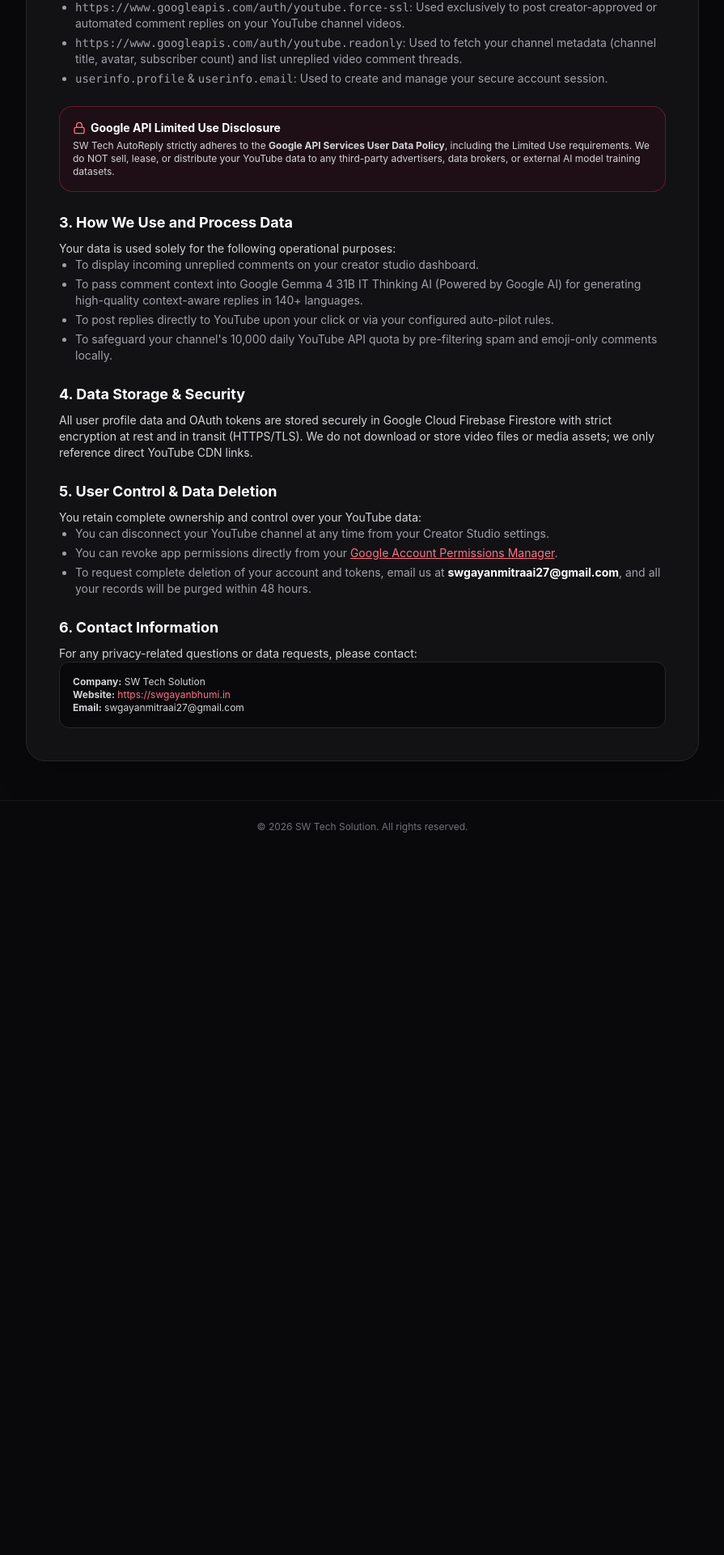
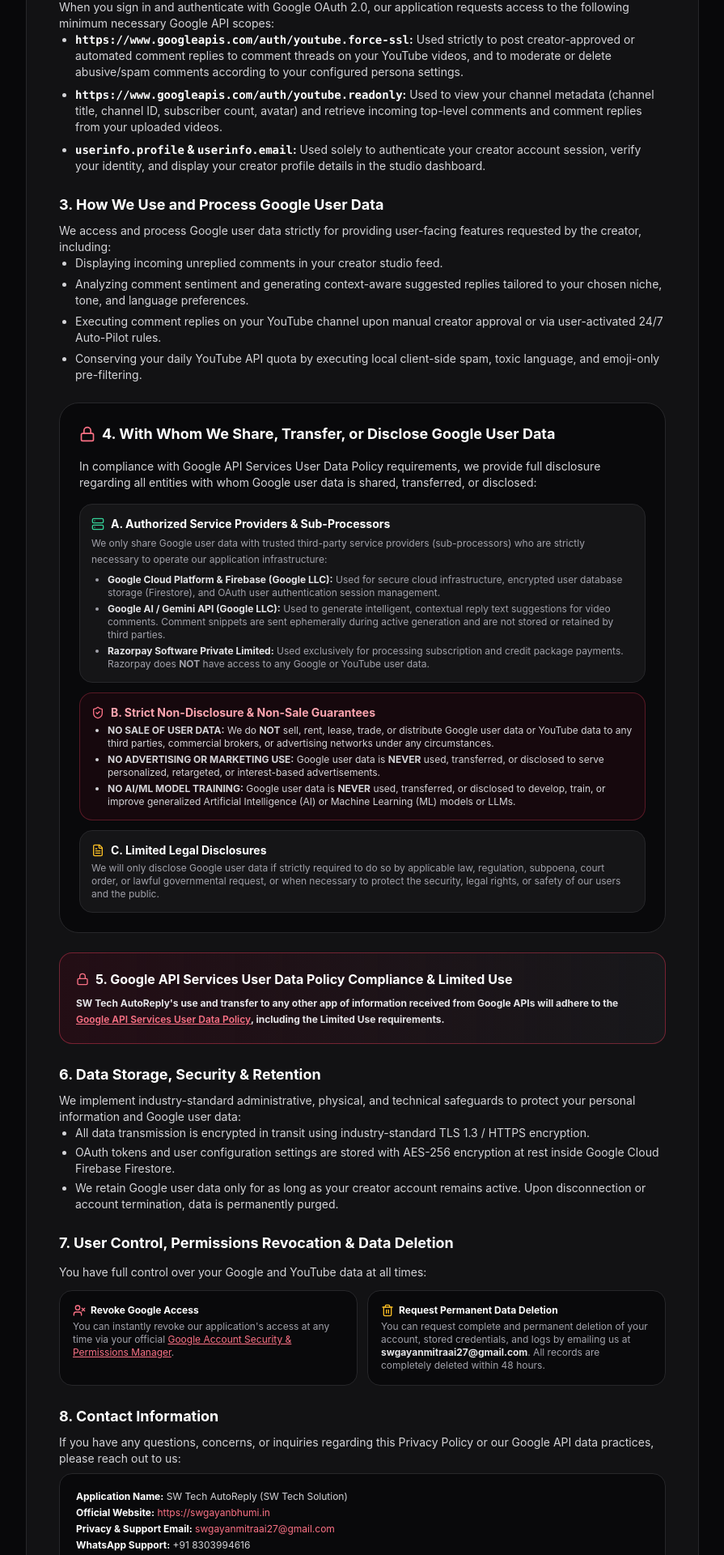
Before and after one commit to swgayanmitraai27-art/swtehyotube, a Next.js app: page /privacy in a window 1280 px wide. Shown: the part 520-2440 px from the top of the page at 81% size, without its empty margins (192-1087 px from the left). Before the commit the page ends 1573 px from the top, so only its background shows below. Built offline with nearby package versions, Linux system fonts and the light colour scheme; no server answers.

Commit message:
docs(privacy): add explicit Google user data sharing, transfer, and sub-processor disclosures for OAuth verification

```diff
--- a/src/app/privacy/page.tsx
+++ b/src/app/privacy/page.tsx
@@ -1,7 +1,7 @@
 import React from 'react';
 import Link from 'next/link';
 import Navbar from '@/components/Navbar';
-import { ShieldCheck, Lock, Eye, FileText, ArrowLeft, Youtube } from 'lucide-react';
+import { ShieldCheck, Lock, Eye, FileText, ArrowLeft, Youtube, Server, Database, Sparkles, UserX, Trash2, Mail } from 'lucide-react';
 
 export const metadata = {
   title: 'Privacy Policy | SW Tech AutoReply (SW Gyanbhumi)',
@@ -28,86 +28,183 @@ export default function PrivacyPolicyPage() {
             </div>
             <div>
               <h1 className="text-2xl sm:text-3xl font-black text-white">Privacy Policy</h1>
-              <p className="text-xs text-zinc-400 mt-0.5">Last Updated: September 11, 2026 • SW Tech Solution (swgayanbhumi.in)</p>
+              <p className="text-xs text-zinc-400 mt-0.5">Last Updated: September 16, 2026 • SW Tech Solution (swgayanbhumi.in)</p>
             </div>
           </div>
 
           <div className="prose prose-invert max-w-none text-xs sm:text-sm text-zinc-300 space-y-6 leading-relaxed">
+            {/* 1. Introduction */}
             <section>
               <h2 className="text-lg font-bold text-white mb-2 flex items-center gap-2">
-                1. Introduction & Overview
+                1. Introduction &amp; Overview
               </h2>
               <p>
-                Welcome to <strong>SW Tech AutoReply</strong> ("we," "our," or "service"), operated by <strong>SW Tech Solution</strong> at <Link href="https://swgayanbhumi.in" className="text-rose-400 underline">swgayanbhumi.in</Link>.
-                We provide an AI-powered YouTube comment management, sentiment analysis, and auto-reply automation platform for content creators.
+                Welcome to <strong>SW Tech AutoReply</strong> (&quot;we,&quot; &quot;our,&quot; &quot;us,&quot; or &quot;Application&quot;), operated by <strong>SW Tech Solution</strong> at <Link href="https://swgayanbhumi.in" className="text-rose-400 underline">swgayanbhumi.in</Link>.
+                SW Tech AutoReply is an AI-powered YouTube comment management, sentiment analysis, and creator community engagement platform designed to help YouTube creators respond intelligently to their video comments.
               </p>
               <p>
-                This Privacy Policy describes how we collect, use, store, and protect your information when you connect your Google and YouTube account with our application.
+                We are committed to protecting your privacy and handling Google and YouTube user data with the highest standards of security, transparency, and compliance. This Privacy Policy details the types of data we collect, how it is used, how it is stored, and <strong>with whom Google user data is shared, transferred, or disclosed</strong>.
               </p>
             </section>
 
+            {/* 2. Google & YouTube User Data We Access */}
             <section>
               <h2 className="text-lg font-bold text-white mb-2 flex items-center gap-2">
-                2. Google & YouTube User Data We Access
+                2. Google &amp; YouTube User Data We Access
               </h2>
               <p>
-                When you authenticate via Google OAuth 2.0, we request explicit permission for the following Google API scopes:
+                When you sign in and authenticate with Google OAuth 2.0, our application requests access to the following minimum necessary Google API scopes:
               </p>
-              <ul className="list-disc pl-5 space-y-1 text-zinc-400">
-                <li><code>https://www.googleapis.com/auth/youtube.force-ssl</code>: Used exclusively to post creator-approved or automated comment replies on your YouTube channel videos.</li>
-                <li><code>https://www.googleapis.com/auth/youtube.readonly</code>: Used to fetch your channel metadata (channel title, avatar, subscriber count) and list unreplied video comment threads.</li>
-                <li><code>userinfo.profile</code> & <code>userinfo.email</code>: Used to create and manage your secure account session.</li>
+              <ul className="list-disc pl-5 space-y-2 text-zinc-300">
+                <li>
+                  <strong className="text-white"><code>https://www.googleapis.com/auth/youtube.force-ssl</code>:</strong> Used strictly to post creator-approved or automated comment replies to comment threads on your YouTube videos, and to moderate or delete abusive/spam comments according to your configured persona settings.
+                </li>
+                <li>
+                  <strong className="text-white"><code>https://www.googleapis.com/auth/youtube.readonly</code>:</strong> Used to view your channel metadata (channel title, channel ID, subscriber count, avatar) and retrieve incoming top-level comments and comment replies from your uploaded videos.
+                </li>
+                <li>
+                  <strong className="text-white"><code>userinfo.profile</code> &amp; <code>userinfo.email</code>:</strong> Used solely to authenticate your creator account session, verify your identity, and display your creator profile details in the studio dashboard.
+                </li>
               </ul>
             </section>
 
-            <section className="p-4 rounded-2xl bg-rose-950/20 border border-rose-500/30 text-rose-200">
-              <h3 className="text-sm font-bold text-white mb-1 flex items-center gap-1.5">
-                <Lock className="w-4 h-4 text-rose-400" /> Google API Limited Use Disclosure
-              </h3>
-              <p className="text-xs text-zinc-300">
-                SW Tech AutoReply strictly adheres to the <strong>Google API Services User Data Policy</strong>, including the Limited Use requirements.
-                We do NOT sell, lease, or distribute your YouTube data to any third-party advertisers, data brokers, or external AI model training datasets.
+            {/* 3. How We Use and Process Google User Data */}
+            <section>
+              <h2 className="text-lg font-bold text-white mb-2">3. How We Use and Process Google User Data</h2>
+              <p>We access and process Google user data strictly for providing user-facing features requested by the creator, including:</p>
+              <ul className="list-disc pl-5 space-y-1.5 text-zinc-300">
+                <li>Displaying incoming unreplied comments in your creator studio feed.</li>
+                <li>Analyzing comment sentiment and generating context-aware suggested replies tailored to your chosen niche, tone, and language preferences.</li>
+                <li>Executing comment replies on your YouTube channel upon manual creator approval or via user-activated 24/7 Auto-Pilot rules.</li>
+                <li>Conserving your daily YouTube API quota by executing local client-side spam, toxic language, and emoji-only pre-filtering.</li>
+              </ul>
+            </section>
+
+            {/* 4. DATA SHARING DISCLOSURE (CRITICAL FOR GOOGLE VERIFICATION) */}
+            <section className="p-6 rounded-3xl bg-zinc-950 border border-zinc-800 space-y-4">
+              <h2 className="text-lg font-bold text-white flex items-center gap-2 text-rose-400">
+                <Lock className="w-5 h-5 text-rose-400 shrink-0" />
+                4. With Whom We Share, Transfer, or Disclose Google User Data
+              </h2>
+              <p className="text-zinc-300">
+                In compliance with Google API Services User Data Policy requirements, we provide full disclosure regarding all entities with whom Google user data is shared, transferred, or disclosed:
+              </p>
+
+              <div className="space-y-3">
+                <div className="p-3.5 rounded-2xl bg-zinc-900/80 border border-zinc-800">
+                  <h3 className="text-sm font-bold text-white flex items-center gap-2 mb-1">
+                    <Server className="w-4 h-4 text-emerald-400" />
+                    A. Authorized Service Providers &amp; Sub-Processors
+                  </h3>
+                  <p className="text-xs text-zinc-400 leading-relaxed">
+                    We only share Google user data with trusted third-party service providers (sub-processors) who are strictly necessary to operate our application infrastructure:
+                  </p>
+                  <ul className="list-disc pl-5 mt-2 space-y-1 text-xs text-zinc-400">
+                    <li>
+                      <strong className="text-zinc-200">Google Cloud Platform &amp; Firebase (Google LLC):</strong> Used for secure cloud infrastructure, encrypted user database storage (Firestore), and OAuth user authentication session management.
+                    </li>
+                    <li>
+                      <strong className="text-zinc-200">Google AI / Gemini API (Google LLC):</strong> Used to generate intelligent, contextual reply text suggestions for video comments. Comment snippets are sent ephemerally during active generation and are not stored or retained by third parties.
+                    </li>
+                    <li>
+                      <strong className="text-zinc-200">Razorpay Software Private Limited:</strong> Used exclusively for processing subscription and credit package payments. Razorpay does <strong>NOT</strong> have access to any Google or YouTube user data.
+                    </li>
+                  </ul>
+                </div>
+
+                <div className="p-3.5 rounded-2xl bg-rose-950/20 border border-rose-500/30">
+                  <h3 className="text-sm font-bold text-rose-300 flex items-center gap-2 mb-1">
+                    <ShieldCheck className="w-4 h-4 text-rose-400" />
+                    B. Strict Non-Disclosure &amp; Non-Sale Guarantees
+                  </h3>
+                  <ul className="list-disc pl-5 space-y-1 text-xs text-zinc-300">
+                    <li>
+                      <strong>NO SALE OF USER DATA:</strong> We do <strong>NOT</strong> sell, rent, lease, trade, or distribute Google user data or YouTube data to any third parties, commercial brokers, or advertising networks under any circumstances.
+                    </li>
+                    <li>
+                      <strong>NO ADVERTISING OR MARKETING USE:</strong> Google user data is <strong>NEVER</strong> used, transferred, or disclosed to serve personalized, retargeted, or interest-based advertisements.
+                    </li>
+                    <li>
+                      <strong>NO AI/ML MODEL TRAINING:</strong> Google user data is <strong>NEVER</strong> used, transferred, or disclosed to develop, train, or improve generalized Artificial Intelligence (AI) or Machine Learning (ML) models or LLMs.
+                    </li>
+                  </ul>
+                </div>
+
+                <div className="p-3.5 rounded-2xl bg-zinc-900/80 border border-zinc-800">
+                  <h3 className="text-sm font-bold text-white flex items-center gap-2 mb-1">
+                    <FileText className="w-4 h-4 text-amber-400" />
+                    C. Limited Legal Disclosures
+                  </h3>
+                  <p className="text-xs text-zinc-400">
+                    We will only disclose Google user data if strictly required to do so by applicable law, regulation, subpoena, court order, or lawful governmental request, or when necessary to protect the security, legal rights, or safety of our users and the public.
+                  </p>
+                </div>
+              </div>
+            </section>
+
+            {/* 5. Google API Limited Use Requirements Compliance */}
+            <section className="p-5 rounded-2xl bg-gradient-to-r from-rose-950/30 to-zinc-900 border border-rose-500/40 text-rose-200">
+              <h2 className="text-sm sm:text-base font-bold text-white mb-2 flex items-center gap-2">
+                <Lock className="w-4 h-4 text-rose-400" />
+                5. Google API Services User Data Policy Compliance &amp; Limited Use
+              </h2>
+              <p className="text-xs text-zinc-200 leading-relaxed">
+                <strong>SW Tech AutoReply&apos;s use and transfer to any other app of information received from Google APIs will adhere to the <Link href="https://developers.google.com/terms/api-services-user-data-policy" target="_blank" className="text-rose-400 underline font-semibold">Google API Services User Data Policy</Link>, including the Limited Use requirements.</strong>
               </p>
             </section>
 
+            {/* 6. Data Storage & Security */}
             <section>
-              <h2 className="text-lg font-bold text-white mb-2">3. How We Use and Process Data</h2>
-              <p>Your data is used solely for the following operational purposes:</p>
-              <ul className="list-disc pl-5 space-y-1 text-zinc-400">
-                <li>To display incoming unreplied comments on your creator studio dashboard.</li>
-                <li>To pass comment context into Google Gemma 4 31B IT Thinking AI (Powered by Google AI) for generating high-quality context-aware replies in 140+ languages.</li>
-                <li>To post replies directly to YouTube upon your click or via your configured auto-pilot rules.</li>
-                <li>To safeguard your channel's 10,000 daily YouTube API quota by pre-filtering spam and emoji-only comments locally.</li>
+              <h2 className="text-lg font-bold text-white mb-2">6. Data Storage, Security &amp; Retention</h2>
+              <p>
+                We implement industry-standard administrative, physical, and technical safeguards to protect your personal information and Google user data:
+              </p>
+              <ul className="list-disc pl-5 space-y-1 text-zinc-300">
+                <li>All data transmission is encrypted in transit using industry-standard TLS 1.3 / HTTPS encryption.</li>
+                <li>OAuth tokens and user configuration settings are stored with AES-256 encryption at rest inside Google Cloud Firebase Firestore.</li>
+                <li>We retain Google user data only for as long as your creator account remains active. Upon disconnection or account termination, data is permanently purged.</li>
               </ul>
             </section>
 
-            <section>
-              <h2 className="text-lg font-bold text-white mb-2">4. Data Storage & Security</h2>
+            {/* 7. User Control, Permissions Revocation & Data Deletion */}
+            <section className="space-y-3">
+              <h2 className="text-lg font-bold text-white mb-2">7. User Control, Permissions Revocation &amp; Data Deletion</h2>
               <p>
-                All user profile data and OAuth tokens are stored securely in Google Cloud Firebase Firestore with strict encryption at rest and in transit (HTTPS/TLS).
-                We do not download or store video files or media assets; we only reference direct YouTube CDN links.
+                You have full control over your Google and YouTube data at all times:
               </p>
+              <div className="grid grid-cols-1 md:grid-cols-2 gap-3">
+                <div className="p-4 rounded-2xl bg-zinc-950 border border-zinc-800">
+                  <h3 className="text-xs font-bold text-white flex items-center gap-1.5 mb-1">
+                    <UserX className="w-4 h-4 text-rose-400" />
+                    Revoke Google Access
+                  </h3>
+                  <p className="text-xs text-zinc-400">
+                    You can instantly revoke our application&apos;s access at any time via your official <Link href="https://myaccount.google.com/permissions" target="_blank" className="text-rose-400 underline">Google Account Security &amp; Permissions Manager</Link>.
+                  </p>
+                </div>
+
+                <div className="p-4 rounded-2xl bg-zinc-950 border border-zinc-800">
+                  <h3 className="text-xs font-bold text-white flex items-center gap-1.5 mb-1">
+                    <Trash2 className="w-4 h-4 text-amber-400" />
+                    Request Permanent Data Deletion
+                  </h3>
+                  <p className="text-xs text-zinc-400">
+                    You can request complete and permanent deletion of your account, stored credentials, and logs by emailing us at <strong className="text-zinc-200">swgayanmitraai27@gmail.com</strong>. All records are completely deleted within 48 hours.
+                  </p>
+                </div>
+              </div>
             </section>
 
+            {/* 8. Contact Information */}
             <section>
-              <h2 className="text-lg font-bold text-white mb-2">5. User Control & Data Deletion</h2>
-              <p>
-                You retain complete ownership and control over your YouTube data:
-              </p>
-              <ul className="list-disc pl-5 space-y-1 text-zinc-400">
-                <li>You can disconnect your YouTube channel at any time from your Creator Studio settings.</li>
-                <li>You can revoke app permissions directly from your <Link href="https://myaccount.google.com/permissions" target="_blank" className="text-rose-400 underline">Google Account Permissions Manager</Link>.</li>
-                <li>To request complete deletion of your account and tokens, email us at <strong className="text-white">swgayanmitraai27@gmail.com</strong>, and all your records will be purged within 48 hours.</li>
-              </ul>
-            </section>
-
-            <section>
-              <h2 className="text-lg font-bold text-white mb-2">6. Contact Information</h2>
-              <p>For any privacy-related questions or data requests, please contact:</p>
-              <div className="p-4 rounded-xl bg-zinc-950 border border-zinc-800 text-xs">
-                <p><strong>Company:</strong> SW Tech Solution</p>
-                <p><strong>Website:</strong> <Link href="https://swgayanbhumi.in" className="text-rose-400">https://swgayanbhumi.in</Link></p>
-                <p><strong>Email:</strong> swgayanmitraai27@gmail.com</p>
+              <h2 className="text-lg font-bold text-white mb-2">8. Contact Information</h2>
+              <p>If you have any questions, concerns, or inquiries regarding this Privacy Policy or our Google API data practices, please reach out to us:</p>
+              <div className="p-5 rounded-2xl bg-zinc-950 border border-zinc-800 text-xs space-y-1 mt-2">
+                <p><strong className="text-white">Application Name:</strong> SW Tech AutoReply (SW Tech Solution)</p>
+                <p><strong className="text-white">Official Website:</strong> <Link href="https://swgayanbhumi.in" className="text-rose-400">https://swgayanbhumi.in</Link></p>
+                <p><strong className="text-white">Privacy &amp; Support Email:</strong> <a href="mailto:swgayanmitraai27@gmail.com" className="text-rose-400">swgayanmitraai27@gmail.com</a></p>
+                <p><strong className="text-white">WhatsApp Support:</strong> +91 8303994616</p>
+                <p><strong className="text-white">Owner / Developer:</strong> Aditya &amp; SW Tech Team</p>
               </div>
             </section>
           </div>
@@ -115,7 +212,7 @@ export default function PrivacyPolicyPage() {
       </main>
 
       <footer className="border-t border-zinc-900 bg-zinc-950 py-6 text-center text-xs text-zinc-500">
-        © {new Date().getFullYear()} SW Tech Solution. All rights reserved.
+        © {new Date().getFullYear()} SW Tech Solution. All rights reserved. • <Link href="/privacy" className="hover:text-zinc-300">Privacy Policy</Link> • <Link href="/terms" className="hover:text-zinc-300">Terms of Service</Link>
       </footer>
     </div>
   );
```
